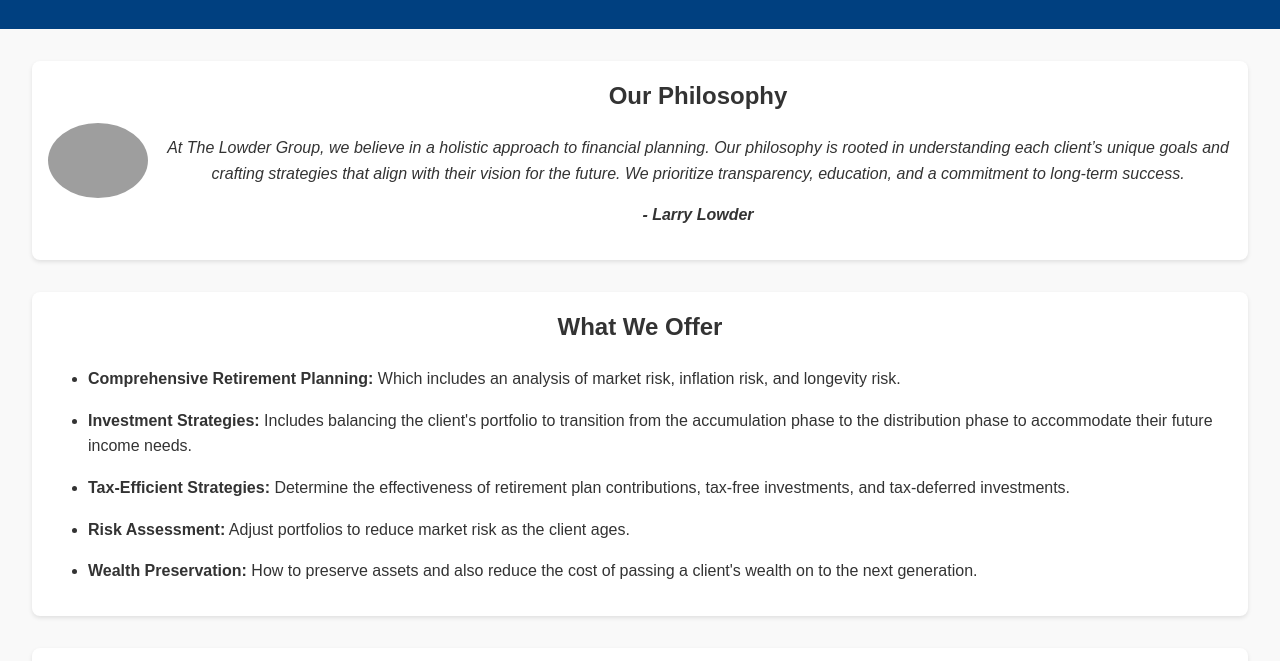
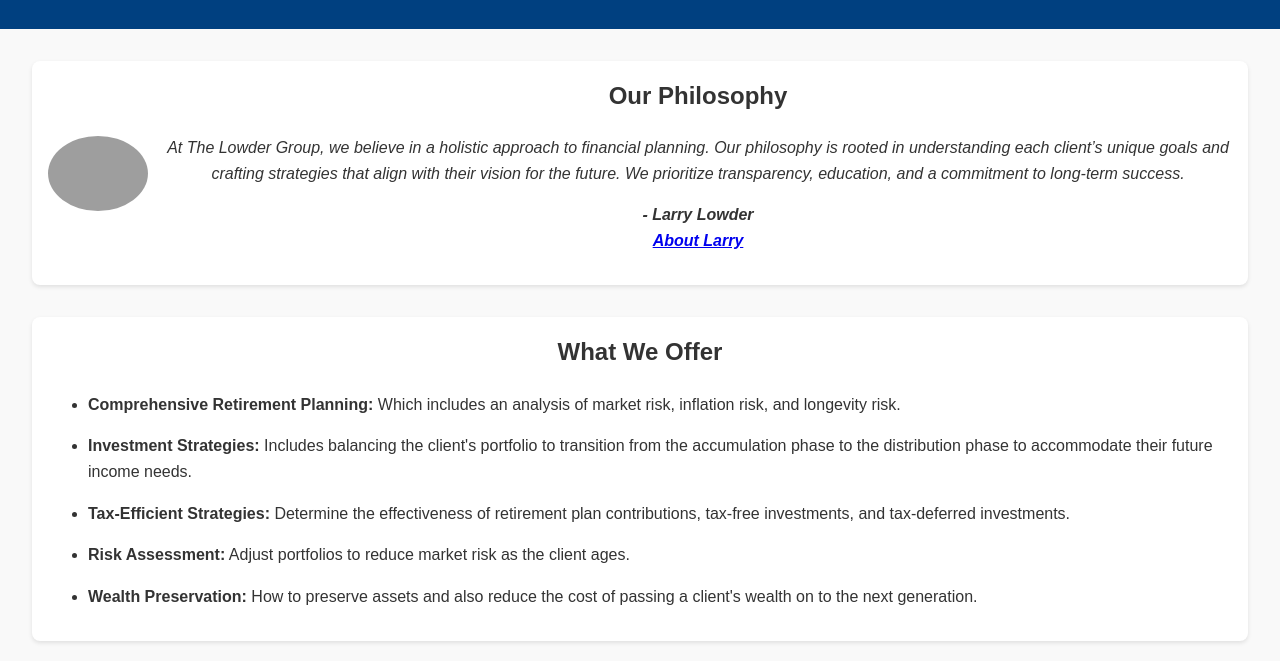
Before and after one commit to grnmtn42/thelowdergroup, a plain HTML site: page index.html in a window 1280 px wide. Shown: the part 112-773 px from the top of the page. Drawn offline with Linux system fonts and the light colour scheme; grey boxes are pictures that could not be loaded.

Commit message:
Update index.html

```diff
--- a/index.html
+++ b/index.html
@@ -106,7 +106,9 @@
             <div class="philosophy-content">
                 <h2>Our Philosophy</h2>
                 <p>At The Lowder Group, we believe in a holistic approach to financial planning. Our philosophy is rooted in understanding each client’s unique goals and crafting strategies that align with their vision for the future. We prioritize transparency, education, and a commitment to long-term success.</p>
-                <p class="quote">- Larry Lowder</p>
+                <p class="quote">- Larry Lowder <br>
+                   <a href="about_larry.pdf" target="_blank">About Larry</a>
+                </p>
             </div>
         </section>
 
```
